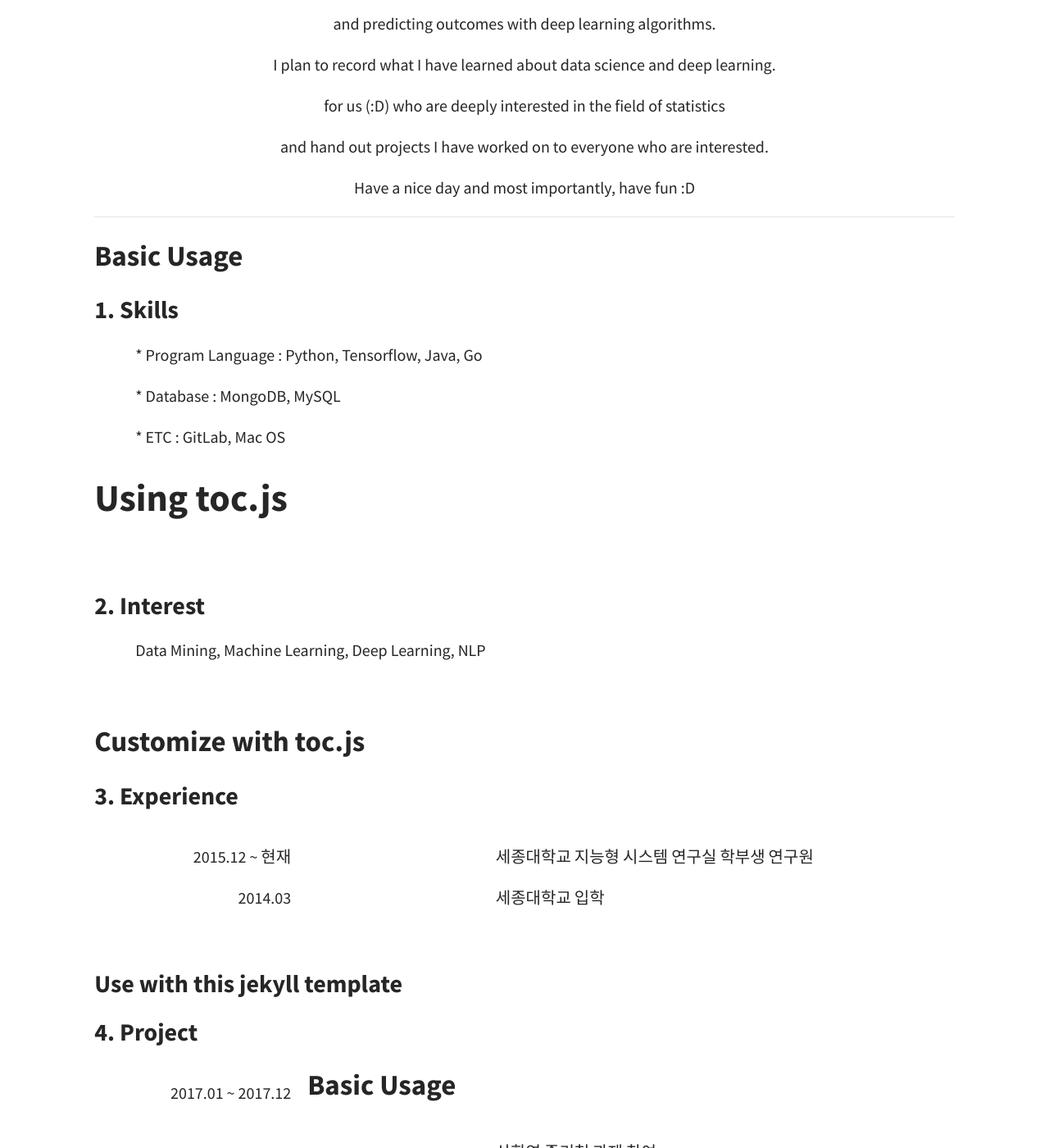
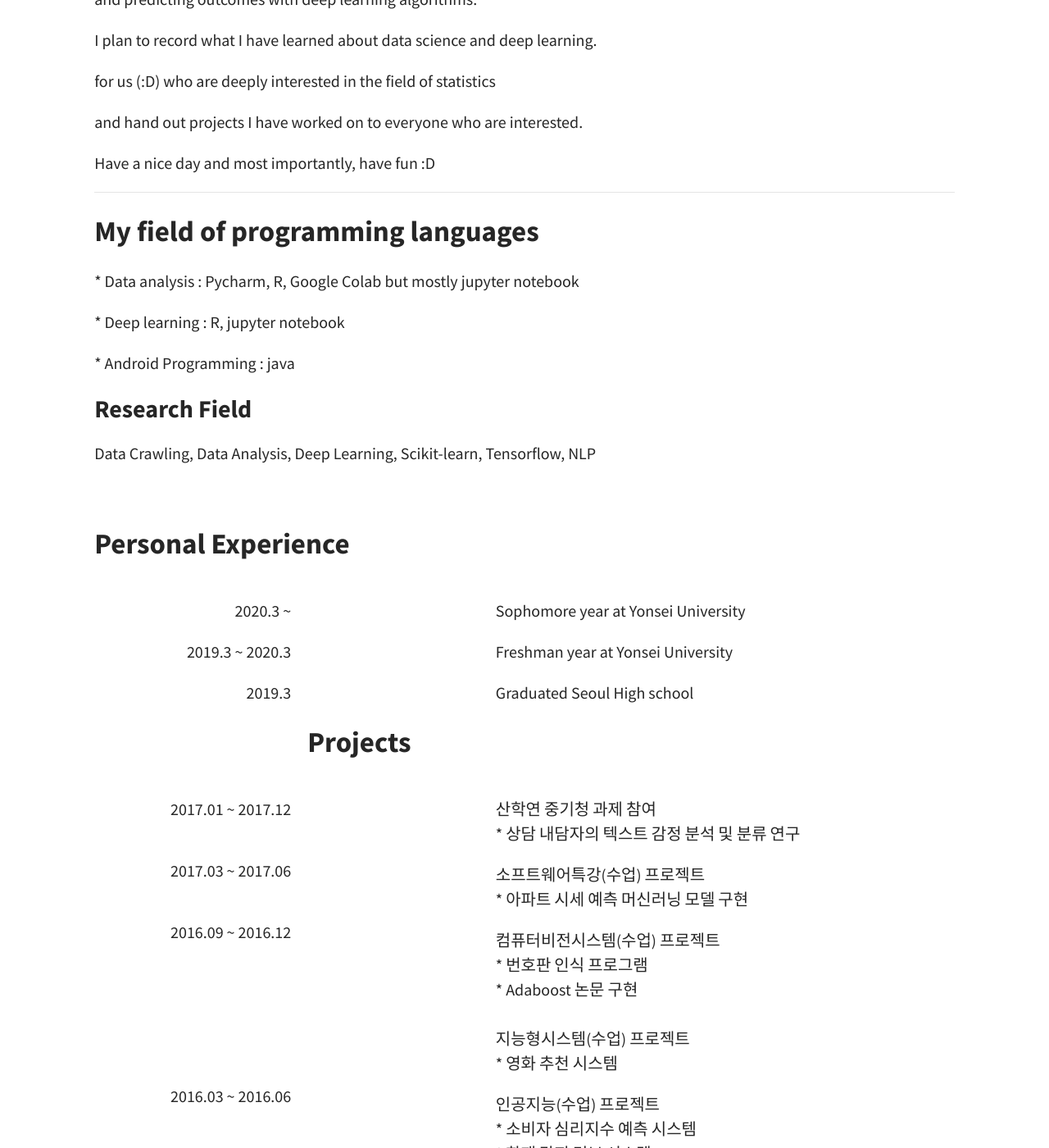
Before and after one commit to joyhyun99/joyhyun99.github.io, a Jekyll site: the page built from pages/about.md, in a window 1280 px wide and 1400 px high, scrolled down 771 px. Shown: the whole window at 82% size. Built offline with Jekyll 4.4.1, drawn with Linux system fonts in a browser that asks for light colours; some of the changed text lies outside the part shown.

Commit message:
Update about.md

```diff
--- a/pages/about.md
+++ b/pages/about.md
@@ -21,9 +21,9 @@ tags: [About, Archive]
 * TOC
 {:toc}
 
-<center>
 
-<p></p>
+
+<p> </p>
 
 <p>Greetings! Thank you for your warm visitation.</p>
 
@@ -41,48 +41,45 @@ tags: [About, Archive]
 
 <p>Have a nice day and most importantly, have fun :D</p>
 
-</center>
+<p> </p>
+
+
 
 ---------------------------
-## Basic Usage
+## My field of programming languages
 
-<h3>1. Skills</h3>
+<p> </p>
 
- <p class="text"> * Program Language : Python, Tensorflow, Java, Go</p>
+<p> * Data analysis : Pycharm, R, Google Colab but mostly jupyter notebook </p>
 
- <p class="text"> * Database : MongoDB, MySQL</p>
+<p> * Deep learning : R, jupyter notebook</p>
 
- <p class="text"> * ETC : GitLab, Mac OS</p>
+<p> * Android Programming : java </p>
 
-# Using toc.js
+### Research Field
 
-<br>
-<h3>2. Interest</h3>
-
-
-   <p class="text"> Data Mining, Machine Learning, Deep Learning, NLP </p>
+<p> Data Crawling, Data Analysis, Deep Learning, Scikit-learn, Tensorflow, NLP </p>
 
 <br>
 
-## Customize with toc.js
-
-<h3>3. Experience</h3>
+## Personal Experience
 
 <div id="jb-sidebar">
-	<p>2015.12 ~ 현재</p>
-    <p>2014.03</p>
+	<p> 2020.3 ~ </p>
+	<p> 2019.3 ~ 2020.3</p>
+    <p>2019.3</p>
 </div>
 
 <div id="jb-content">
-    <p>세종대학교 지능형 시스템 연구실 학부생 연구원</p>
-    <p>세종대학교 입학</p>
+    <p> Sophomore year at Yonsei University </p>
+    <p> Freshman year at Yonsei University </p>
+    <p> Graduated Seoul High school </p>
 </div>
 
 <br><br><br><br><br>
 
-### Use with this jekyll template
+## Projects
 
-<h3>4. Project</h3>
 <div id="jb-sidebar">
 	<p>2017.01 ~ 2017.12</p>
 	<br>
@@ -95,7 +92,6 @@ tags: [About, Archive]
     <p>2015.09 ~ 2015.12</p>
 </div>
 
-## Basic Usage
 
 <div id="jb-content">
     <p>산학연 중기청 과제 참여<br>
```
